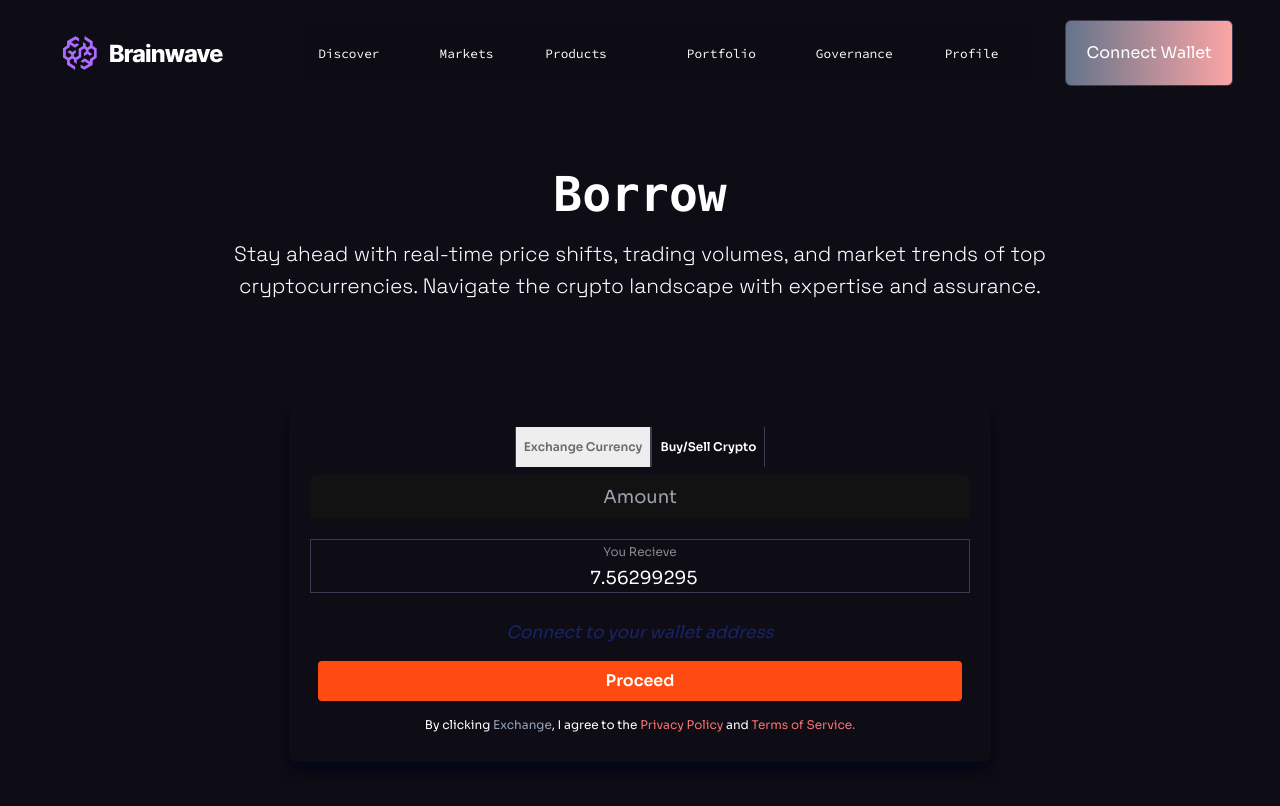
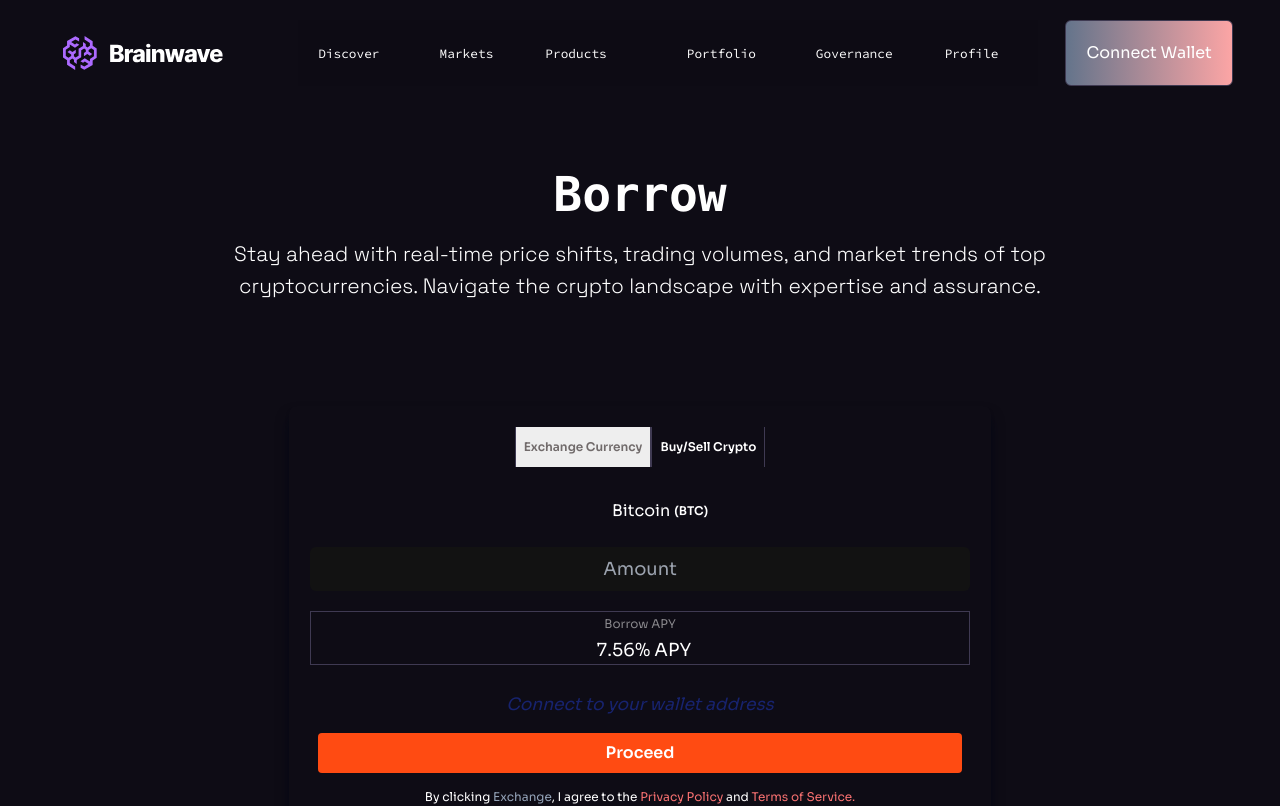
Before and after one commit to BullPointer/crypto_defi, a React (Vite) app in the folder frontend/: page /fi/borrow in a window 1280 px wide. Shown: the top 806 px of the page. Built offline with nearby package versions, Linux system fonts and the light colour scheme; some icons are missing.

Commit message:
Dealing with the design6

```diff
--- a/frontend/src/components/Finance/Exchange/Borrow.tsx
+++ b/frontend/src/components/Finance/Exchange/Borrow.tsx
@@ -61,7 +61,7 @@ const Borrow = () => {
             </div>
 
             <BorrowTransaction
-              title={"You Recieve"}
+              title={"Borrow APY"}
               type={"receive"}
               exchangeType={exchangeType}
               loading={loading}
--- a/frontend/src/components/Finance/Exchange/components/BorrowTransaction.tsx
+++ b/frontend/src/components/Finance/Exchange/components/BorrowTransaction.tsx
@@ -13,7 +13,13 @@ const BorrowTransaction = ({ title, type }: TransactionProps) => {
   const border = "border border-n-5";
   return (
     <div className="w-full relative  justify-center items-center mt-2">
-      <div className={`flex flex-col justify-center items-center  w-full `}>
+      <div className="flex justify-center items-center gap-2 p-5">
+        <Icon className="text-[2rem]" icon={"cryptocurrency-color:btc"} />
+        <div className="flex items-center gap-1">
+          <span>Bitcoin</span>
+          <span className="font-bold text-xs">(BTC)</span>
+        </div>
+      </div>
       <div className="w-full h-[100%] text-lg mb-5">
         <input
           // onChange={handleAmount}
@@ -29,9 +35,7 @@ const BorrowTransaction = ({ title, type }: TransactionProps) => {
       <div className={`${border} w-full `}>
         <div className="text-[12px] opacity-50 ">{title}</div>
 
-          <div className="text-lg pl-2 ">{"7.56299295"}</div>
-        </div>
-        {/* // )} */}
+        <div className="text-lg pl-2 ">{`7.56% APY`}</div>
       </div>
       <div></div>
     </div>
```
Lines whose indentation alone changed are shown as unchanged.
